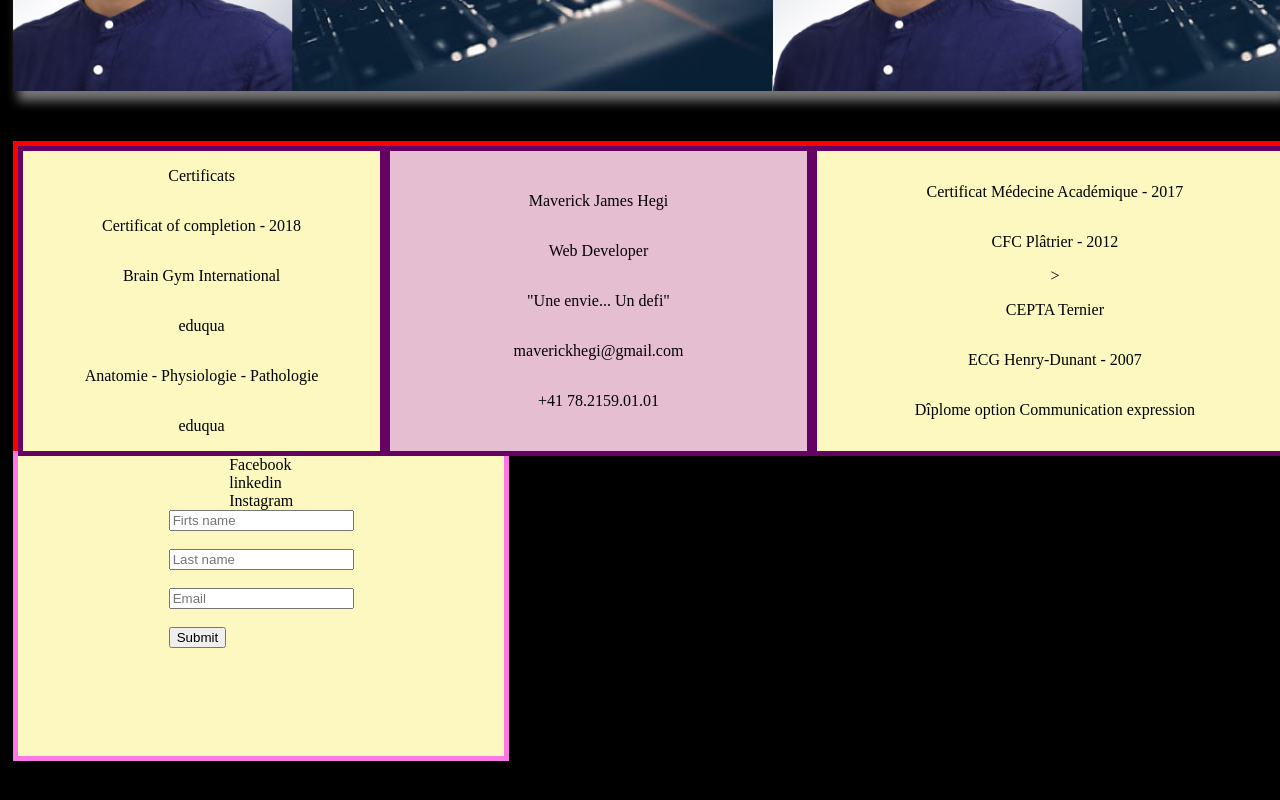
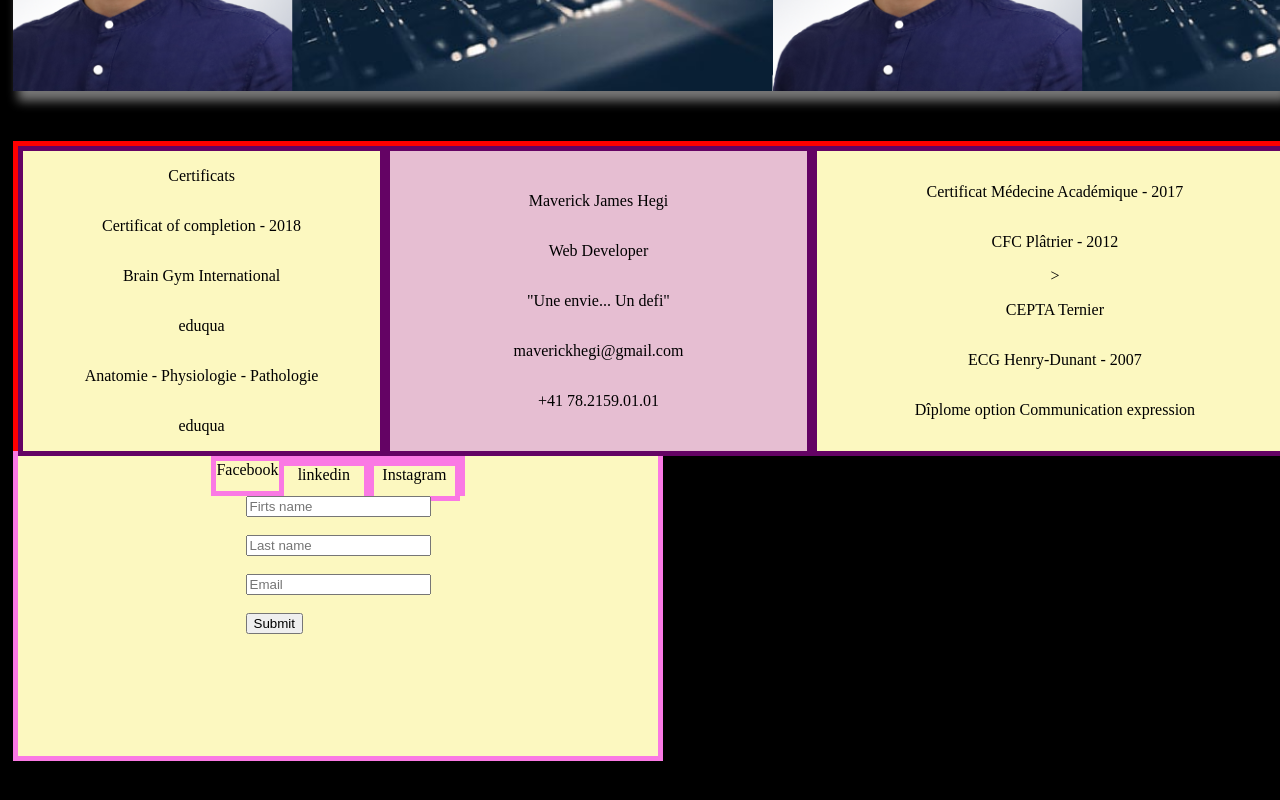
Before and after one commit to MaverickJames21/WeDev, a plain HTML site: page index.html in a window 1280 px wide. Shown: the part 1132-1932 px from the top of the page. Drawn offline with Linux system fonts and the light colour scheme.

Commit message:
Update style.css

```diff
--- a/style.css
+++ b/style.css
@@ -176,14 +176,64 @@ header{
         flex-flow: column wrap;
 }
 
+.reseauxSociaux{
+    display: flex;
+    border: 5px solid rgb(250, 121, 228);
+    width: 38%;
+    height: 30px;
+    background-color: rgb(252, 248, 192);$
+}
+
+.facebook{
+    display: flex;
+    border: 5px solid rgb(250, 121, 228);
+    width: 38%;
+    height: 30px;
+    background-color: rgb(252, 248, 192);$
+    justify-content: center;
+    align-items: center;
+    flex-flow: column wrap;
+}
+
+.linkedin{
+    display: flex;
+    border: 5px solid rgb(250, 121, 228);
+    width: 38%;
+    height: 30px;
+    background-color: rgb(252, 248, 192);$
+    justify-content: center;
+    align-items: center;
+    flex-flow: column wrap;
+}
+
+.instagram{
+    display: flex;
+    border: 5px solid rgb(250, 121, 228);
+    width: 38%;
+    height: 30px;
+    background-color: rgb(252, 248, 192);$
+    justify-content: center;
+    align-items: center;
+    flex-flow: column wrap;
+}
+
+.fomrulaire{
+    display: flex;
+    border: 5px solid rgb(250, 121, 228);
+    width: 38%;
+    height: 30px;
+    background-color: rgb(252, 248, 192);$
+
+
+}
+
 footer{
     display: flex;
     border: 5px solid rgb(250, 121, 228);
-    width: 38%;
+    width: 50%;
     height: 300px;
     background-color: rgb(252, 248, 192);$
     justify-content: center;
     align-items: center;
     flex-flow: column wrap;
 }
-}
```
